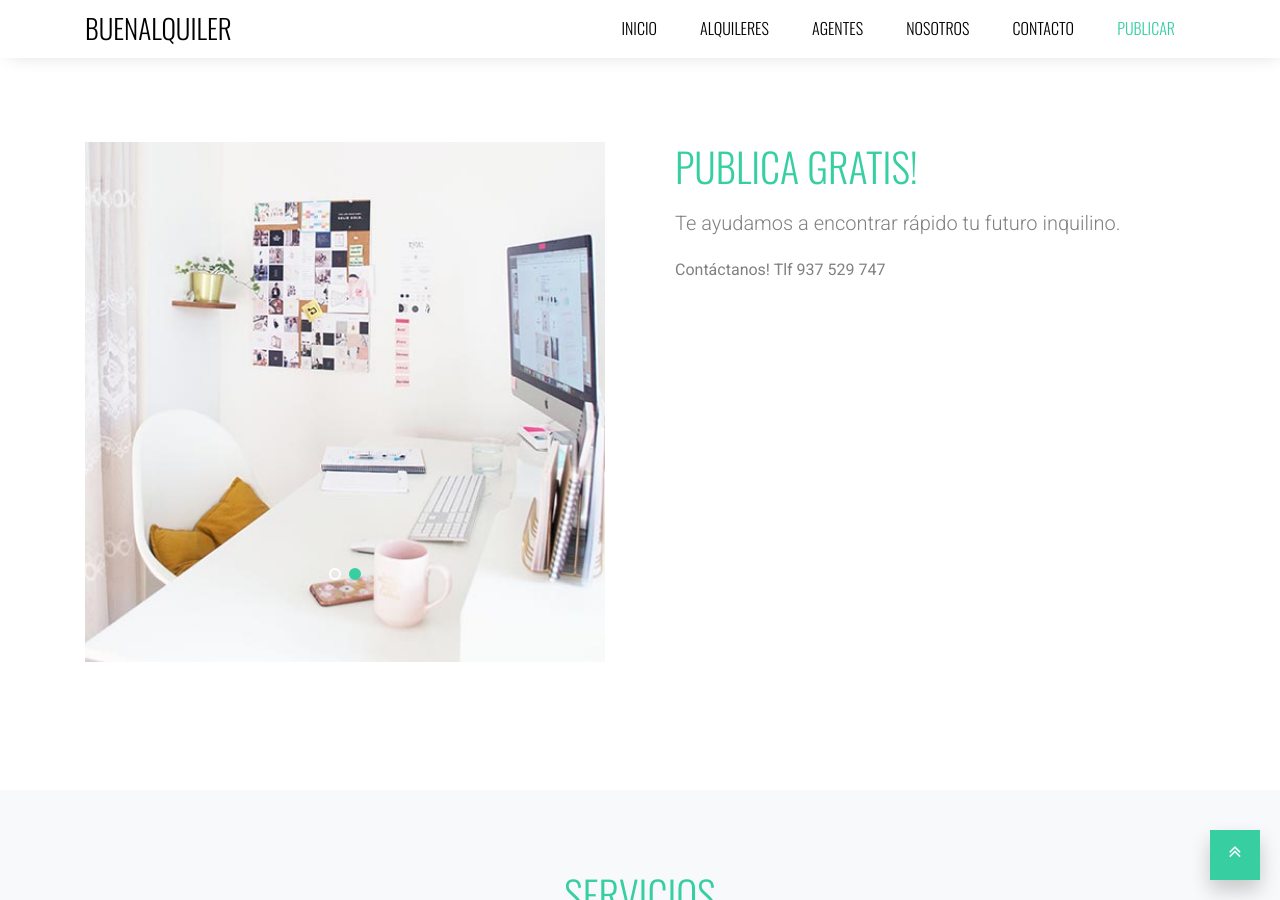
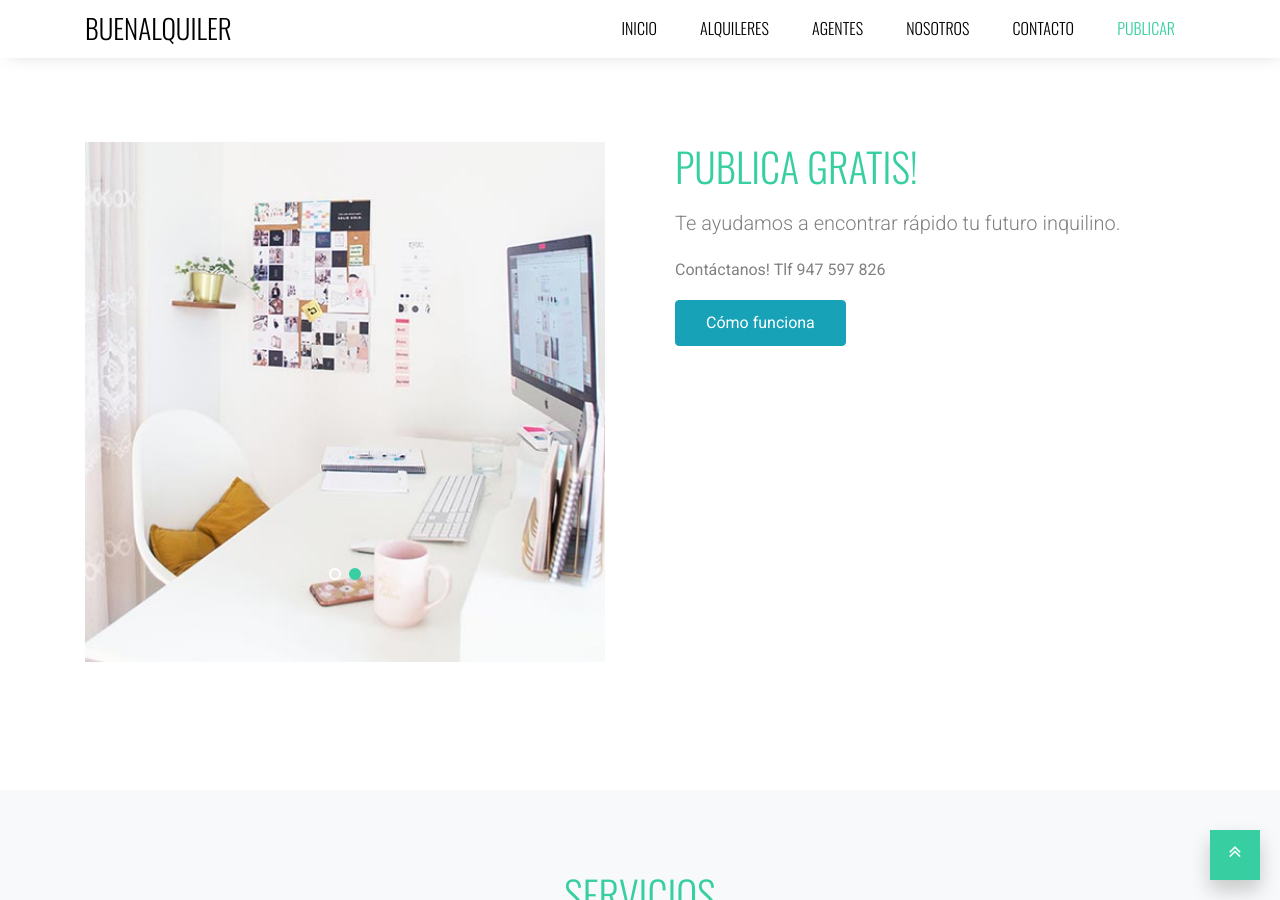
Before and after one commit to mgamio/buenalquiler, a Jekyll site: the page built from index.html, in a window 1280 px wide and 900 px high, scrolled down 3432 px. Built offline with Jekyll 4.4.1, drawn with Linux system fonts in a browser that asks for light colours; some web fonts are replaced.

Commit message:
publicar
video added

```diff
--- a/_includes/footer.html
+++ b/_includes/footer.html
@@ -34,9 +34,6 @@
             <div class="">
               <h2 class="footer-heading mb-4">Síguenos</h2>
                 <a href="https://www.facebook.com/Buenalquilercom-101788645255540" target="_blank" class="pl-0 pr-3"><span class="icon-facebook"></span></a>
-                <a href="#" class="pl-3 pr-3"><span class="icon-twitter"></span></a>
-                <a href="#" class="pl-3 pr-3"><span class="icon-instagram"></span></a>
-                <a href="#" class="pl-3 pr-3"><span class="icon-linkedin"></span></a>
             </div>
 
 
--- a/index.html
+++ b/index.html
@@ -213,8 +213,8 @@ title: buenalquiler
 
             <h2 class="section-title mb-3">Publica Gratis!</h2>
                 <p class="lead">Te ayudamos a encontrar rápido tu futuro inquilino.</p>
-                <p>Contáctanos! Tlf 937 529 747</p>
-
+                <p>Contáctanos! Tlf 947 597 826</p>
+                <a href="publicar.html" class="btn btn-info" role="button">Cómo funciona</a>
           </div>
         </div>
       </div>
```
Also changed, not shown: publicar.html (+4 -3 lines), assets/images/favicon.ico (added), assets/images/home.png (added), assets/images/mgv_escardo42/ubicacion.JPG (added), favicon.ico (added), 12 other files.
